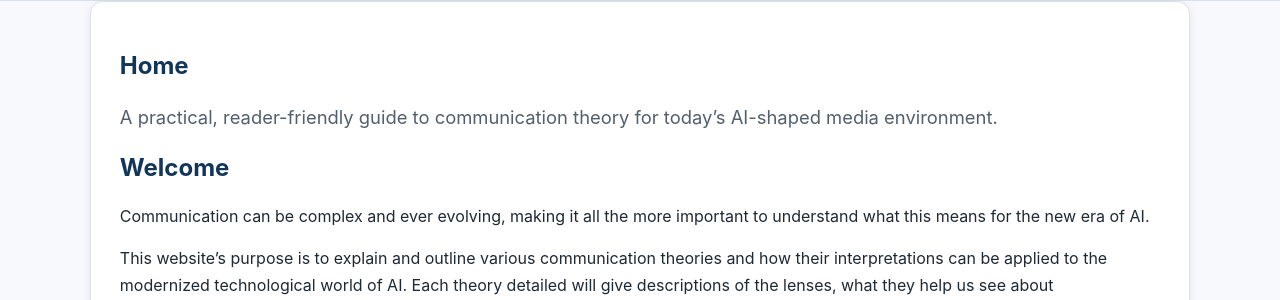
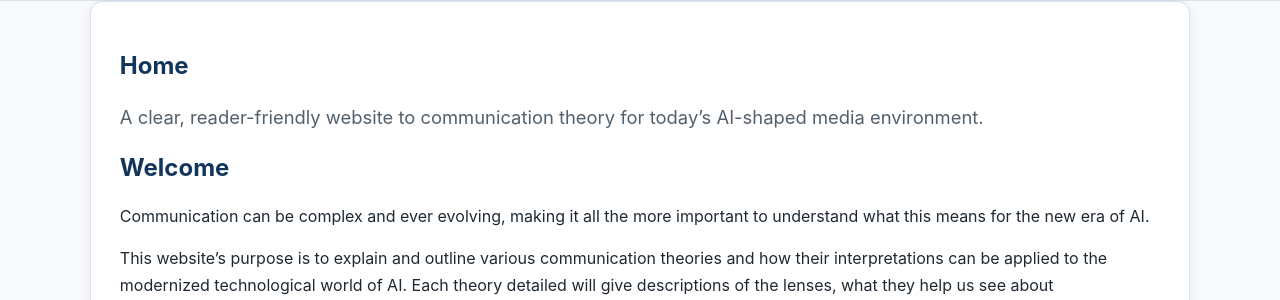
Before and after one commit to annaolszowy27/comm-primer, a Jekyll site: the page built from index.md, in a window 1280 px wide. Shown: the part 220-520 px from the top of the page. Built offline with Jekyll 4.4.1, drawn with Linux system fonts in a browser that asks for light colours.

Commit message:
Update lead text for clarity

```diff
--- a/index.md
+++ b/index.md
@@ -1,6 +1,6 @@
 ---
 title: Home
-lead: "A practical, reader-friendly guide to communication theory for today’s AI-shaped media environment."
+lead: "A clear, reader-friendly website to communication theory for today’s AI-shaped media environment."
 ---
 
 ## Welcome
```
